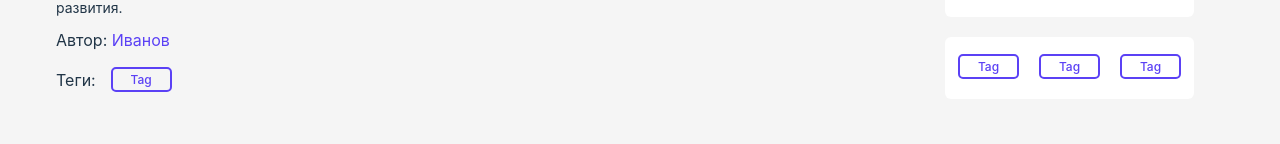
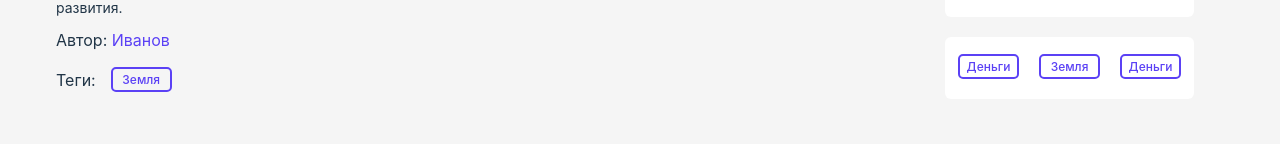
Before and after one commit to AleksNau/Blog, a React (Vite) app: page / in a window 1280 px wide. Shown: the part 1339-1483 px from the top of the page. Built offline with nearby package versions, Linux system fonts and the light colour scheme.

Commit message:
Сделать фильтрацию по тегам

```diff
--- a/src/components/Page/Page.jsx
+++ b/src/components/Page/Page.jsx
@@ -7,24 +7,24 @@ import Tags from "../Tags/Tags.jsx";
 import Paper from "../Paper/Paper.jsx";
 import shorts from "../../publication-list/list.js";
 import Filtered from "../../veaws/Filtered/Filtered.jsx";
+import FilteredContext from "../../contexts/filteredContext.js";
 
 const Page = () => {
 
-//стейт сохраненных карточек
-    const [savedMovies, setSavedMovies] = useState([]);
+    //стейт отфильтрованых тегов
+    const [savedPublications, setSavedPublications] = useState([]);
 
     function HandleFilter (data){
-        const filteredMovie = shorts.filter((movie)=> {
-            return movie.category === data
+        const filteredPublications = shorts.filter((item)=> {
+            return item.category === data
         })
-        setSavedMovies(filteredMovie)
-        console.log(filteredMovie)
+        setSavedPublications(filteredPublications)
     }
-    useEffect(() => {
 
-    }, []);
     return (
-        <section className={s.page}>{/*
+        <section className={s.page}>
+            <FilteredContext.Provider value={HandleFilter}>
+            {/*
              <Container className={s.container}>
                 <div className={s.publications}>
                     {shorts.map((card) => {
@@ -44,13 +44,14 @@ const Page = () => {
                 </div>
             </Container>*/}
             <Container className={s.container}>
-                <Paper/>
+                <Paper category={"Земля"}/>
                 <div className={s.subsection}>
                     <Popular/>
-                    <Tags action={HandleFilter}/>
+                    <Tags/>
                 </div>
             </Container>
-            <Filtered saved={savedMovies}/>
+            <Filtered saved={savedPublications}/>
+            </FilteredContext.Provider>
         </section>
     );
 };
--- a/src/components/Paper/Paper.jsx
+++ b/src/components/Paper/Paper.jsx
@@ -1,7 +1,7 @@
 import s from "./Paper.module.scss";
 import Tag from "../Tag/Tag.jsx";
 
-const Paper = () => (
+const Paper = ({category}) => (
     <article className={s.paper}>
         <h1 className={s.title}>Название блога заголовк H1</h1>
         <p className={s.paragraph}>Идейные соображения высшего порядка, а также постоянный количественный рост и сфера нашей активности требуют от нас анализа дальнейших направлений развития. Таким образом рамки и место обучения кадров влечет за собой процесс внедрения и модернизации новых предложений. С другой стороны начало повседневной работы по формированию позиции позволяет выполнять важные задания по разработке форм развития. Разнообразный и богатый опыт начало повседневной работы по формированию позиции в значительной степени обуславливает создание систем массового участия. Значимость этих проблем настолько очевидна, что консультация с широким активом в значительной степени обуславливает создание соответствующий условий активизации. Товарищи! дальнейшее развитие различных форм деятельности требуют определения и уточнения существенных финансовых и административных условий.</p>
@@ -10,7 +10,7 @@ const Paper = () => (
         <p className={s.author}>Автор: <span className={s.second_name}>Иванов</span></p>
         <div className={s.tags}>
             <p>Теги:</p>
-            <Tag/>
+            <Tag category={category}/>
         </div>
     </article>
 )
--- a/src/components/Tag/Tag.jsx
+++ b/src/components/Tag/Tag.jsx
@@ -1,10 +1,17 @@
+import React,{useContext} from "react";
 import s from "./Tag.module.scss";
+import FilteredContext from "../../contexts/filteredContext.js";
 
-const Tag = ({filter,category}) => (
-    <button className={s.tag} onClick={() => filter(category)}>
-Tag
-    </button>
-)
+
+
+const Tag = ({category}) => {
+    const action = useContext(FilteredContext);
+    return (    <button className={s.tag} onClick={() => action(category)}>
+        {category}
+    </button>)
+}
+
+
 
 
 export default Tag;
--- a/src/components/Tags/Tags.jsx
+++ b/src/components/Tags/Tags.jsx
@@ -2,12 +2,12 @@ import s from "./Tags.module.scss";
 import Tag from "../Tag/Tag.jsx";
 import Container from "../../veaws/Container/Container.jsx";
 
-const Tags = ({action}) => (
+const Tags = () => (
 
         <section className={s.tags}>
-                <Tag filter={action} category={"Деньги"}/>
-                <Tag filter={action} category={"Земля"}/>
-                <Tag filter={action} category={"Деньги"}/>
+                <Tag  category={"Деньги"}/>
+                <Tag category={"Земля"}/>
+                <Tag category={"Деньги"}/>
         </section>
 
 )
--- /dev/null
+++ b/src/contexts/filteredContext.js
@@ -0,0 +1,5 @@
+import React from "react";
+
+const FilteredContext = React.createContext();
+
+export default FilteredContext;
```
